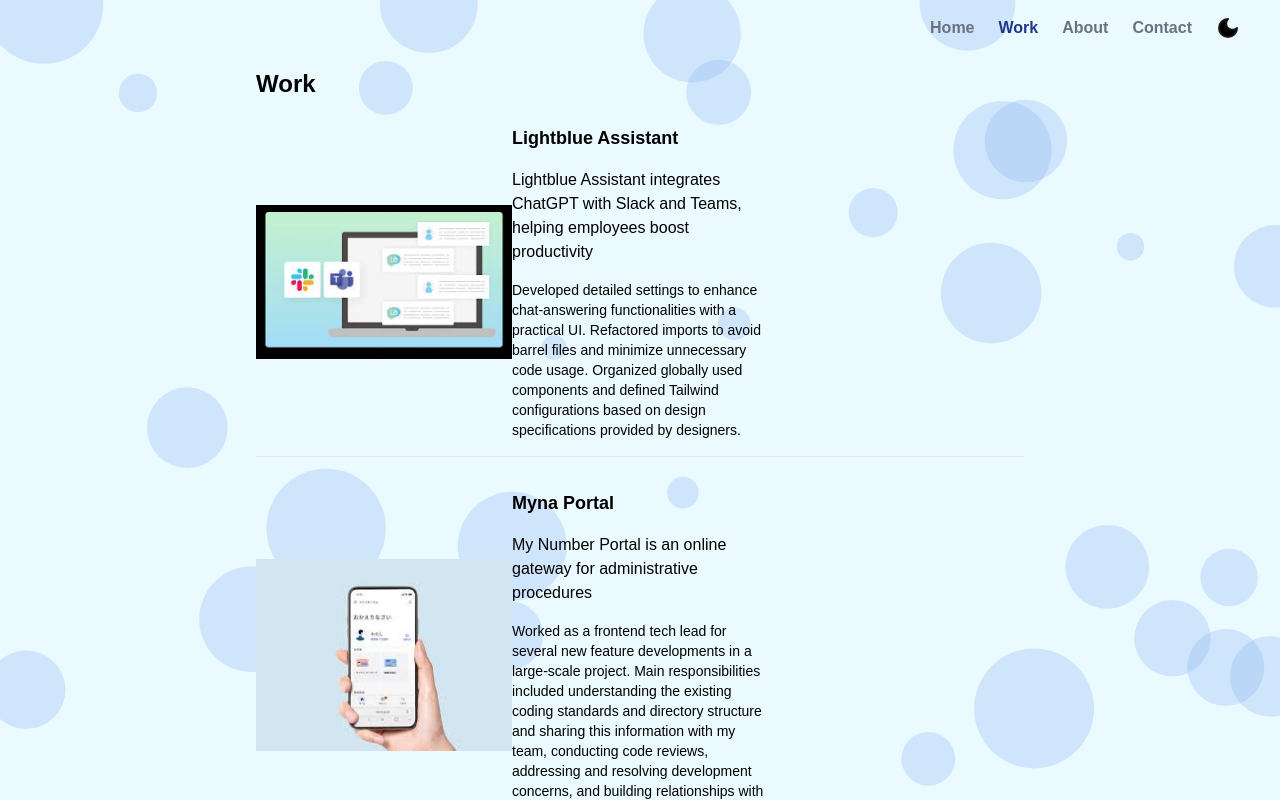
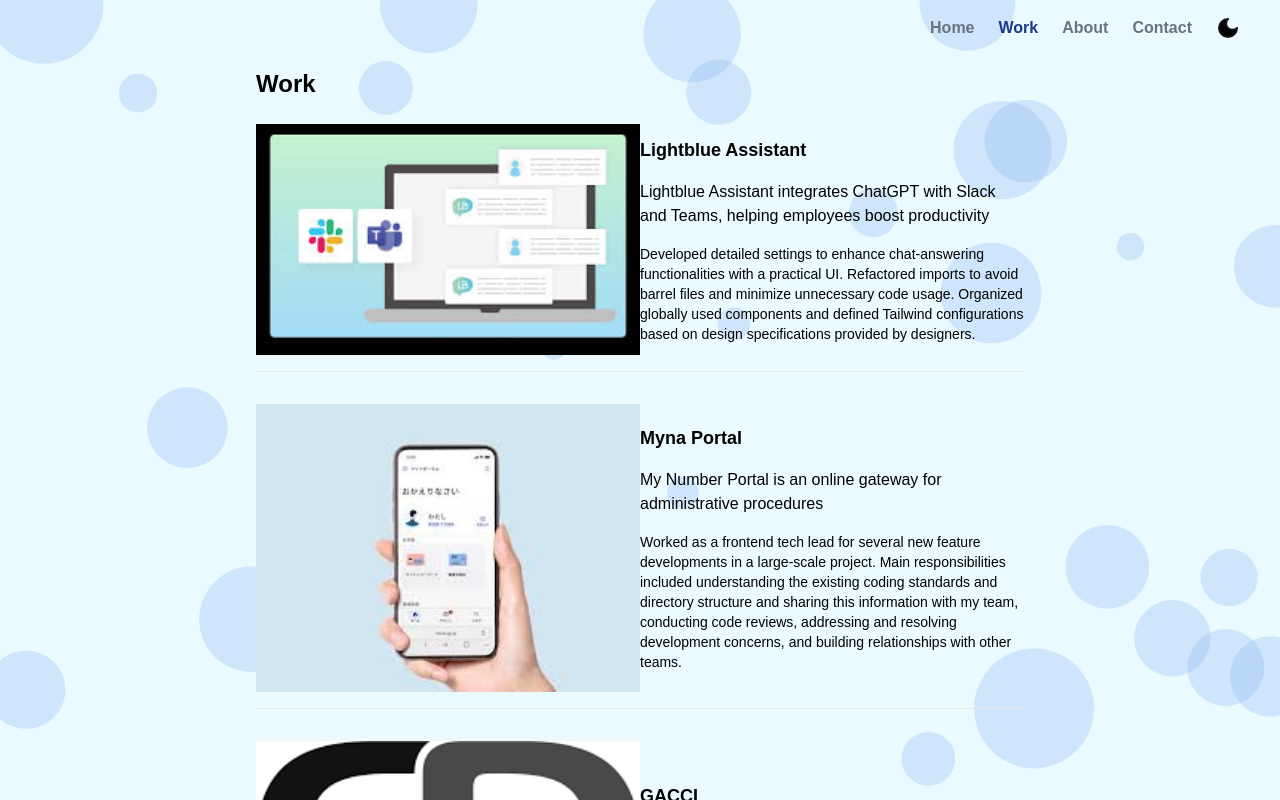
Before and after one commit to TomoyaOgashiwa/portfolio, a Next.js app: page /work in a window 1280 px wide. Shown: the top 800 px of the page. Built offline with nearby package versions, Linux system fonts and the light colour scheme.

Commit message:
fix: update grid layout for career history section in work page

```diff
--- a/src/app/(root)/work/page.tsx
+++ b/src/app/(root)/work/page.tsx
@@ -16,7 +16,7 @@
         {CareerHistory.map((c) => (
           <li className="border-b border-gray-200 pt-2 pb-4" key={c.name}>
             <Link
-              className="sm:grid sm:grid-cols-3 items-center"
+              className="sm:grid sm:grid-cols-2 items-center"
               href={`/work/${c.id}`}
             >
               <Image
```
